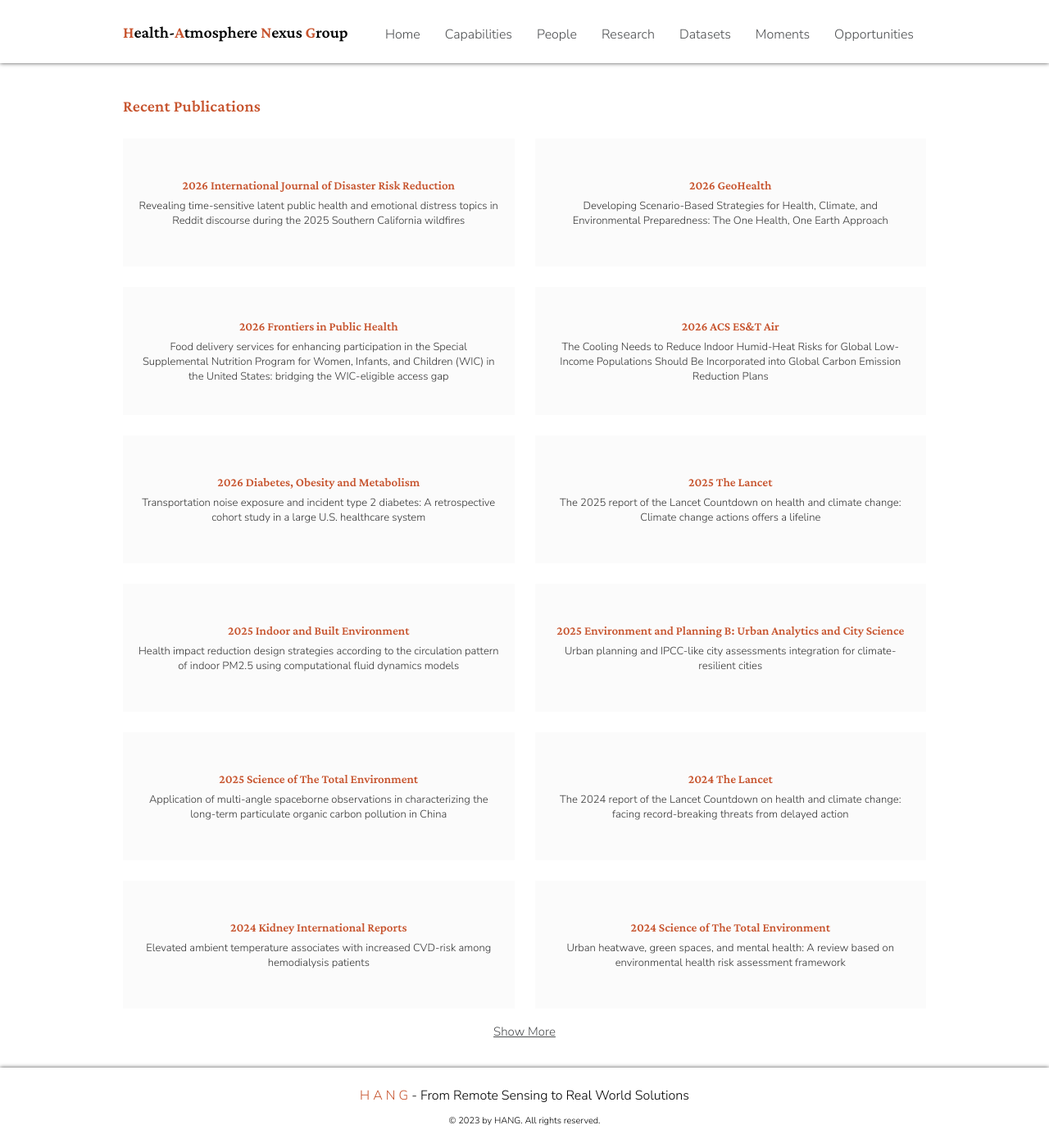
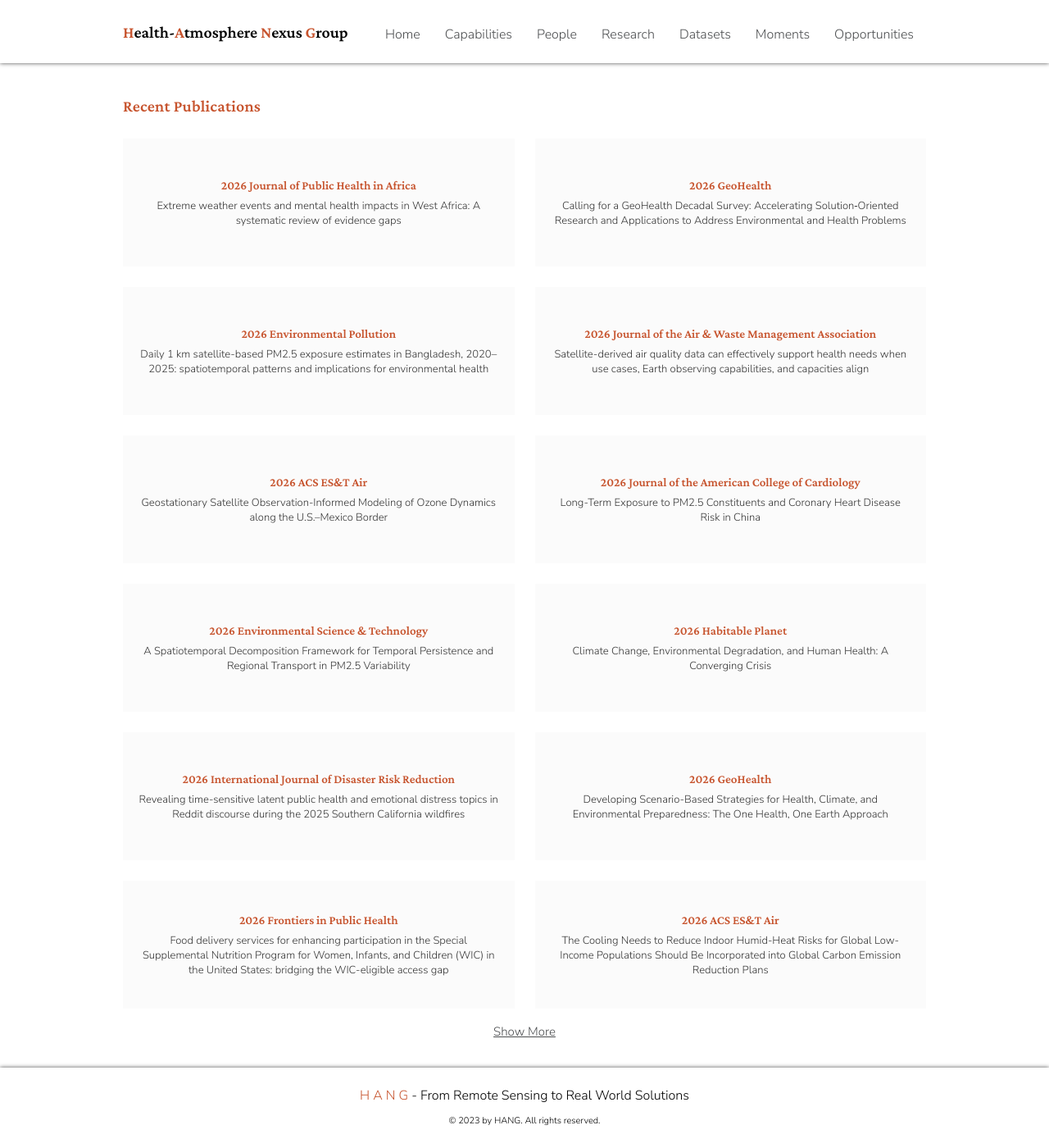
Before and after one commit to Health-Atmosphere-Nexus-Group/health-atmosphere-nexus-group.github.io, a Jekyll site: the page built from publications.md, in a window 1280 px wide. Shown: the whole page at 82% size. Built offline with Jekyll 4.4.1, drawn with Linux system fonts in a browser that asks for light colours.

Commit message:
Add new publications found on OpenAlex

```diff
--- a/_data/publications.yml
+++ b/_data/publications.yml
@@ -4,6 +4,46 @@
 #   year, journal:  shown as the card heading
 #   title:          paper title
 #   link:           URL the card opens
+
+- year: 2026
+  journal: Journal of Public Health in Africa
+  title: "Extreme weather events and mental health impacts in West Africa: A systematic review of evidence gaps"
+  link: https://doi.org/10.4102/jphia.v17i1.1760
+
+- year: 2026
+  journal: GeoHealth
+  title: "Calling for a GeoHealth Decadal Survey: Accelerating Solution‐Oriented Research and Applications to Address Environmental and Health Problems"
+  link: https://doi.org/10.1029/2026gh002024
+
+- year: 2026
+  journal: Environmental Pollution
+  title: "Daily 1 km satellite-based PM2.5 exposure estimates in Bangladesh, 2020–2025: spatiotemporal patterns and implications for environmental health"
+  link: https://doi.org/10.1016/j.envpol.2026.129051
+
+- year: 2026
+  journal: Journal of the Air & Waste Management Association
+  title: Satellite-derived air quality data can effectively support health needs when use cases, Earth observing capabilities, and capacities align
+  link: https://doi.org/10.1080/10962247.2026.2698602
+
+- year: 2026
+  journal: ACS ES&T Air
+  title: Geostationary Satellite Observation-Informed Modeling of Ozone Dynamics along the U.S.–Mexico Border
+  link: https://doi.org/10.1021/acsestair.6c00108
+
+- year: 2026
+  journal: Journal of the American College of Cardiology
+  title: Long-Term Exposure to PM2.5 Constituents and Coronary Heart Disease Risk in China
+  link: https://doi.org/10.1016/j.jacc.2026.05.030
+
+- year: 2026
+  journal: Environmental Science & Technology
+  title: A Spatiotemporal Decomposition Framework for Temporal Persistence and Regional Transport in PM2.5 Variability
+  link: https://doi.org/10.1021/acs.est.6c03043
+
+- year: 2026
+  journal: Habitable Planet
+  title: "Climate Change, Environmental Degradation, and Human Health: A Converging Crisis"
+  link: https://doi.org/10.63335/j.hp.2026.0029
 
 - year: 2026
   journal: International Journal of Disaster Risk Reduction
```
Also changed, not shown: _data/publications_added.yml (+8 -0 lines).
